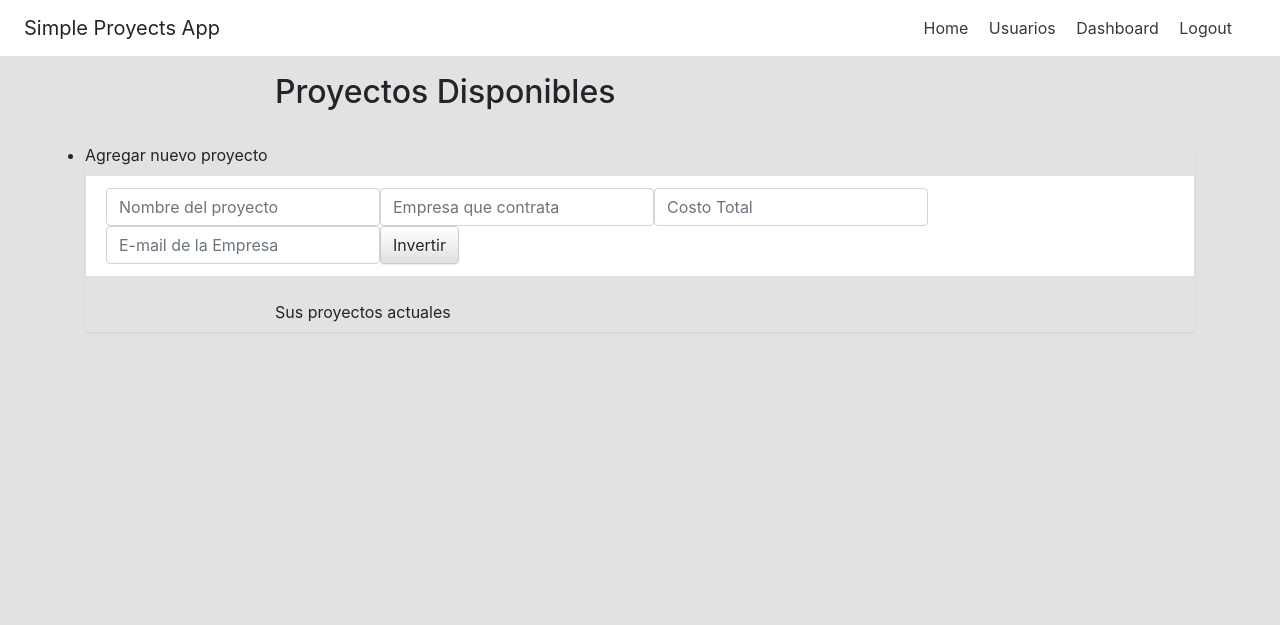
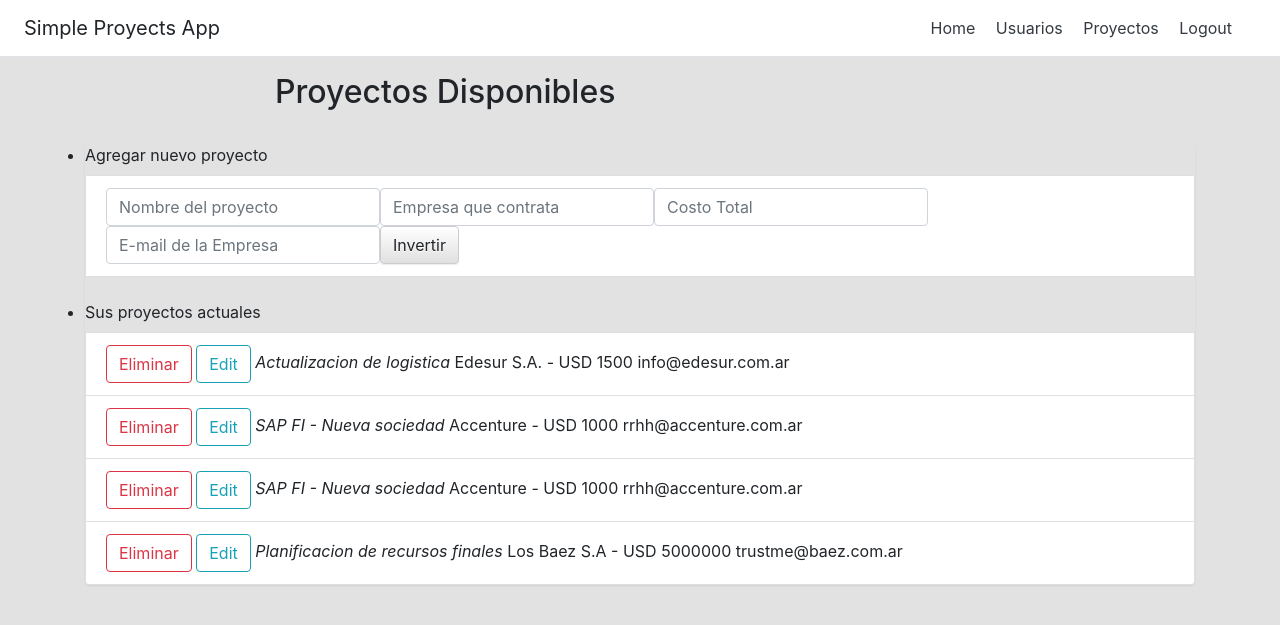
Before and after one commit to gabriel-arce/TpSeguridadWeb, a Flask app: page /proyectos in a window 1280 px wide. Shown: the top 625 px of the page. Run offline with Flask 2, Linux system fonts and the light colour scheme; the visitor is signed in with stand-in values (Sample User, id 1); some libraries are stand-ins or nearby versions.

Commit message:
mejorando usuarios y proyectos

```diff
--- a/app.py
+++ b/app.py
@@ -6,7 +6,7 @@ import sys
 sys.path.append('./lib')
 
 import Users 		as Users
-#import Proyectos 	as Proyectos
+import Proyectos 	as Proyectos
 
 app = Flask(__name__)
 
@@ -194,14 +194,19 @@ def dashboard():
 	return render_template('dashboard.html')
 
 
-@app.route('/tareas')
-def tareas():
-	return render_template('tareas.html')
+@app.route('/proyectos')
+def proyectos():
+	proyectos = Proyectos.getProyectos()
+
+	#proyectos = Proyectos.getProyectosPorUsuario('admin')
+
+	#for proyecto in proyectos:
+	#	print proyecto.Nombre
+
+	return render_template('proyectos.html', proyectos=proyectos)
 
 
-@app.route('/proyectos')
-def proyectos():
-	return render_template('proyectos.html')
+
 
 #REjecutando app
 if __name__ == "__main__":
--- a/lib/Proyectos.py
+++ b/lib/Proyectos.py
@@ -1,39 +1,44 @@
 import json
 
-table = [[]]
 
-with open('proyectos.json') as file:
-	raw_data = file.read()
+class ServerError(Exception): pass
 
-#	proyectos = raw_data['Proyectos']
+class Proyecto:
+	def __init__(self, Usuario, Nombre, Empresa, Costo, Email):
+		self.Usuario 	= Usuario
+		self.Nombre 	= Nombre
+		self.Empresa 	= Empresa
+		self.Costo 		= Costo
+		self.Email 		= Email
 
-#	for p in proyectos:
-#		print('Nombre: ' + p['ProyectoNombre'])
-#		print('')
+	def __str__(self):
+		return '{{"ProyectoUsuario" = "{0}", "ProyectoNombre" = "{1}", "ProyectoEmpresa" = "{2}", "ProyectoCosto" = "{3}", "ProyectoEmail" = "{4}"}}'.format(self.Usuario, self.Nombre, self.Empresa, self.Costo, self.Email)
+
+	def __getitem__(self, key):
+		return getattr(self, key)
+
+	def keys(self):
+		return ('items')
 
 
-#def dictList(d, column_name=''):
-#	for k, v in d.items():
-#		if isinstance(v, dict):
-#			dictList(v, column_name = k)
-#			continue
+def objCreator(d):
+	return Proyecto(d['ProyectoUsuario'], d['ProyectoNombre'] ,d['ProyectoEmpresa'], d['ProyectoCosto'], d['ProyectoEmail'])
 
-#		if column_name:
-#			column_name +='.'
+def getProyectos():
+	with open('./lib/proyectos.json', 'r') as file:
+		proyectos = json.load(file, object_hook = objCreator)
 
-#		column_name += k
-		#table[0].append(column_name)
-#		table[0].append(v)
+	return proyectos
 
-data_string = json.dumps(raw_data, indent=4)
-users_dict  = json.loads(data_string)
+def getProyectosPorUsuario(usuario):
 
-print users_dict
+	aux = {}
 
-#dictList(raw_data)
+	proyectos = getProyectos()
 
-#for row in table:
-#	print (row)
+	for proyecto in proyectos:
+		print proyecto['items']
+		#if proyecto['Usuario'] == usuario:
+		#	aux.append(proyecto)
 
-proyecto = json.loads('{ "ProyectoNombre": "Actualizacion de logistica", "ProyectoEmpresa": "Edesur S.A.", "ProyectoCosto": 1500, "ProyectoEmail": "info@edesur.com.ar" }')
-print json.dumps(proyecto)
+	return aux
--- a/lib/proyectos.json
+++ b/lib/proyectos.json
@@ -1,5 +1,6 @@
-{
+[
 	{
+		"ProyectoUsuario": "test1",
 		"ProyectoNombre": "Actualizacion de logistica",
 		"ProyectoEmpresa": "Edesur S.A.",
 		"ProyectoCosto": 1500,
@@ -7,6 +8,7 @@
 	},
 
 	{
+		"ProyectoUsuario": "test1",
 		"ProyectoNombre": "SAP FI - Nueva sociedad",
 		"ProyectoEmpresa": "Accenture",
 		"ProyectoCosto": 1000,
@@ -14,9 +16,19 @@
 	},
 
 	{
+		"ProyectoUsuario": "test1",
+		"ProyectoNombre": "SAP FI - Nueva sociedad",
+		"ProyectoEmpresa": "Accenture",
+		"ProyectoCosto": 1000,
+		"ProyectoEmail": "rrhh@accenture.com.ar"
+	},
+
+	{
+		"ProyectoUsuario": "test1",
 		"ProyectoNombre": "Planificacion de recursos finales",
 		"ProyectoEmpresa": "Los Baez S.A",
 		"ProyectoCosto": 5000000,
 		"ProyectoEmail": "trustme@baez.com.ar"
 	}
-}
+
+]
--- a/requirements.txt
+++ b/requirements.txt
@@ -2,11 +2,6 @@ pip install Flask
 pip install Flask-SQLAlchemy
 pip install Flask-oidc
 pip install python-slugify
-pip install render_template
-pip install session
-pip install redirect
-pip install url_for
 pip install escape
 pip install request
 pip install jsonify
-pip install python-mysqldb
--- a/templates/layout.html
+++ b/templates/layout.html
@@ -23,10 +23,10 @@
             <a class="p-2 text-dark" href="/login">Log In / Register</a>
           {% elif session.username == 'admin' %}
             <a class="p-2 text-dark" href="/users">Usuarios</a>
-            <a class="p-2 text-dark" href="/dashboard">Dashboard</a>
+            <a class="p-2 text-dark" href="/proyectos">Proyectos</a>
             <a class="p-2 text-dark" href="/logout">Logout</a>
           {% else %}
-            <a class="p-2 text-dark" href="/dashboard">Dashboard</a>
+            <a class="p-2 text-dark" href="/proyectos">Proyectos</a>
             <a class="p-2 text-dark" href="/logout">Logout</a>
           {% endif %}
       </nav>
--- a/templates/login.html
+++ b/templates/login.html
@@ -14,6 +14,7 @@
         </div>
         <div class="form-group">
           	<input type="submit" class="btnSubmit" value="Login" />
+            <input type="submit" class="btnSubmit" value="Registrar" />
         </div>
         <div class="form-group">
            	<a href="#" class="ForgetPwd">Forget Password?</a>
--- a/templates/proyectos.html
+++ b/templates/proyectos.html
@@ -33,20 +33,16 @@
 	</li>
 
 	<br>
-		<div class="row">
-			<div class="offset-sm-2 col-sm-8">
+	<li class="list-group-header">
 		<label>Sus proyectos actuales</label>
-				<ul class="edit">
+	</li class="list-group-item">
 		{% for proyecto in proyectos%}
 			<li class="list-group-item">
 				<button class="btn btn-outline-danger delete">Eliminar</button>
-           				<button class="btn btn-outline-secundary">Edit</button>
-           				<i>{{ proyecto.ProyectoNombre}}</i> {{ proyecto.ProyectoEmpresa}} - USD {{ proyecto.ProyectoCosto}} {{ proyecto.ProyectoEmail}}
+   				<button class="btn btn-outline-info">Edit</button>
+   				<i>{{ proyecto.Nombre }}</i> {{ proyecto.Empresa }} - USD {{ proyecto.Costo }} {{ proyecto.Email }}
    			</li>
    		{% endfor %}
 </ul>
-   			</div>
-		</div>
-	</ul>
 
 {% endblock %}
```
Also changed, not shown: templates/index.html (+5 -5 lines), templates/users.html (+10 -2 lines), lib/proyectos2.json (renamed from lib/proyectos bkp.json), 2 other files. Lines whose indentation alone changed are shown as unchanged.
